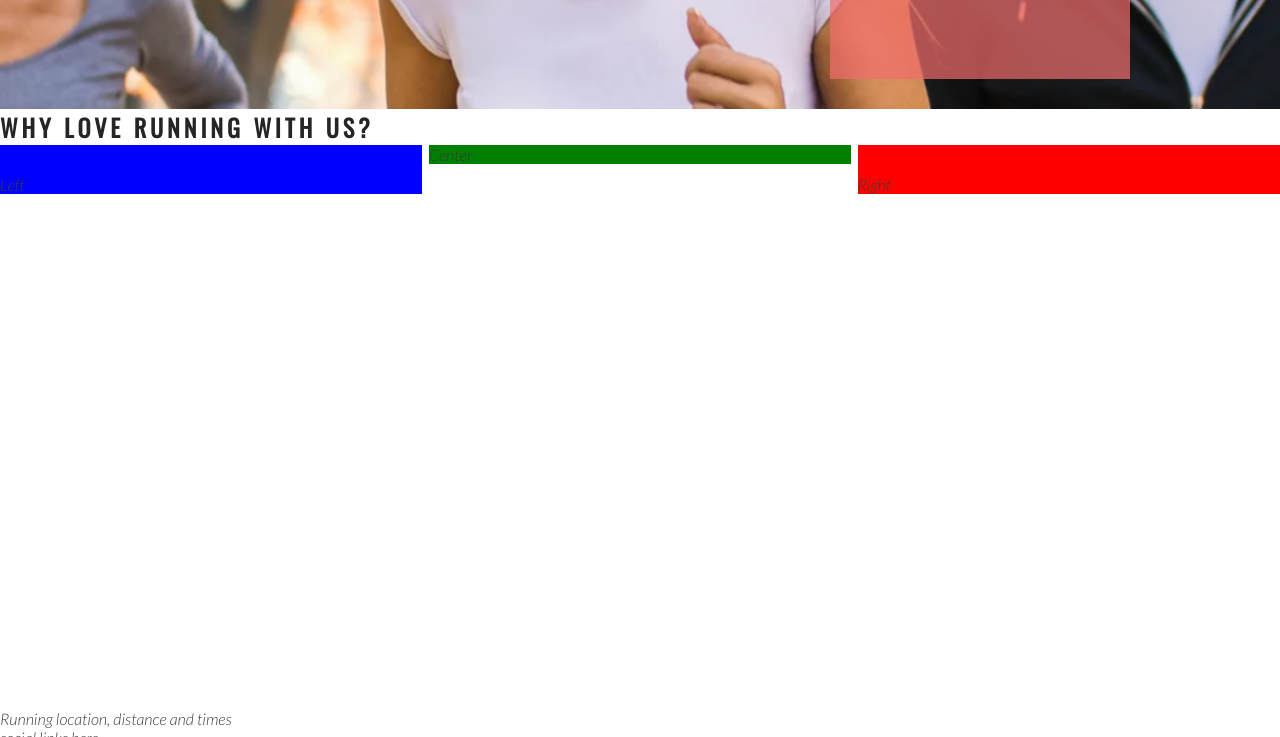
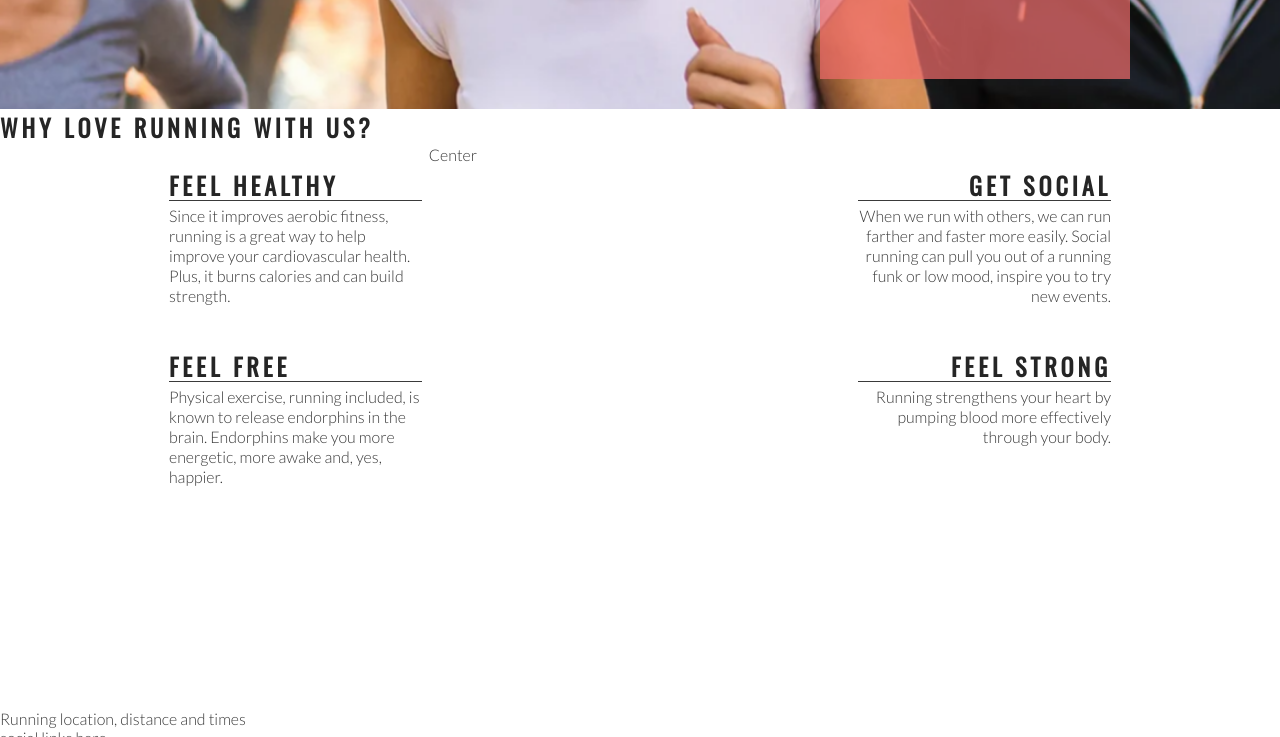
Before and after one commit to andrezeitz/love-running, a plain HTML site: page index.html in a window 1280 px wide. Shown: the part 566-1303 px from the top of the page. Drawn offline with nearby package versions, Linux system fonts and the light colour scheme.

Commit message:
Add right about section content and style

```diff
--- a/assets/css/style.css
+++ b/assets/css/style.css
@@ -1,4 +1,4 @@
-@import url('https://fonts.googleapis.com/css2?family=Lato:ital,wght@1,300&family=Oswald&display=swap');
+@import url('https://fonts.googleapis.com/css2?family=Lato:wght@300&family=Oswald&display=swap');
 
 * {
     margin: 0;
@@ -18,11 +18,11 @@ h1, h2 {
     font-family: Oswald, sans-serif;
     text-transform: uppercase;
     letter-spacing: 4px;
-    color: #252525
+    color: #252525;
 }
 
 #logo {
-    float:left;
+    float: left;
     font-size: 280%;
     margin-left: 30px;
 }
@@ -46,7 +46,7 @@ h1, h2 {
 
 #menu a {
     text-decoration: none;
-    color:inherit;
+    color: inherit;
 }
 
 #menu a:hover {
@@ -59,7 +59,6 @@ h1, h2 {
 
 /* hero image and cover text */
 
-
 #hero-outer {
     height: 600px;
     width: 100%;
@@ -69,7 +68,7 @@ h1, h2 {
 }
 
 #cover-text, #cover-text h2 {
-    color: #fff
+    color: #fff;
 }
 
 #hero-image {
@@ -77,23 +76,18 @@ h1, h2 {
     width: 100%;
     background: url('../images/hero-image.webp') no-repeat center center;
 
-
-    /* animation zoom effect on loading page */
-
+    /* animates zoom effect on loading page */
     animation-name: hero-zoom;
     animation-duration: 5s;
     animation-fill-mode: forwards;
 }
 
-
-
-
-/* creat the level of zoom for hero image */
+/* creates the level of zoom for hero image */
 @keyframes hero-zoom {
     from{
         transform: scale(1);
     }
-    to {
+    to{
         transform: scale(1.1);
     }
 }
@@ -108,7 +102,7 @@ h1, h2 {
     height: 200px;
 
     padding-top: 40px;
-    padding left: 10px;
+    padding-left: 10px;
 
     background-color: rgba(241, 109, 107, .7);
 
@@ -118,7 +112,7 @@ h1, h2 {
     position: absolute;
 }
 
-/* club-ethos */
+/* club ethos */
 
 #club-ethos {
     height: 600px;
@@ -128,17 +122,45 @@ h1, h2 {
     padding-top: 30px;
     width: 33%;
     float: left;
-    background: blue
 }
+
 #right-about {
     padding-top: 30px;
     width: 33%;
     float: right;
-    background: red
 }
+
 #center-about {
     width: 33%;
     margin: 0 auto;
-    background: green
+}
 
+hr {
+    border-top: 1px solid #3a3a3a;
+    width: 100%;
+    margin: 5px 0;
 }
+
+.left-about-heading {
+    width: 60%;
+    float: right;
+    line-height: 20px;
+    clear: both;
+    margin-bottom: 50px;
+}
+
+.right-about-heading {
+    width: 60%;
+    float: left;
+    line-height: 20px;
+    clear: both;
+    margin-bottom: 50px;
+}
+
+.right-about-heading h2 {
+    text-align: right;
+}
+
+.right-about-heading p {
+    text-align: right;
+}
--- a/index.html
+++ b/index.html
@@ -37,9 +37,42 @@
         </div>
     </section>
     <section id="club-ethos">
-        <h1>Why Love Running With Us?</h1>
-        <div id="left-about">Left</div>
-        <div id="right-about">Right</div>
+        <h2 id="welcome">Why Love Running With Us?</h2>
+        <div id="left-about">
+            <div class="left-about-heading">
+                <h2>Feel Healthy</h2>
+                <hr>
+                <p>
+                    Since it improves aerobic fitness, running is a great way to help improve your cardiovascular
+                    health. Plus, it burns calories and can build strength.
+                </p>
+            </div>
+            <div class="left-about-heading">
+                <h2>Feel Free</h2>
+                <hr>
+                <p>
+                    Physical exercise, running included, is known to release endorphins in the brain. Endorphins make
+                    you more energetic, more awake and, yes, happier.
+                </p>
+            </div>
+        </div>
+        <div id="right-about">
+            <div class="right-about-heading">
+                <h2>Get Social</h2>
+                <hr>
+                <p>
+                    When we run with others, we can run farther and faster more easily. Social running can pull you out
+                    of a running funk or low mood, inspire you to try new events.
+                </p>
+            </div>
+            <div class="right-about-heading">
+                <h2>Feel Strong</h2>
+                <hr>
+                <p>
+                    Running strengthens your heart by pumping blood more effectively through your body.
+                </p>
+            </div>
+        </div>
         <div id="center-about">Center</div>
     </section>
     <section>
```
